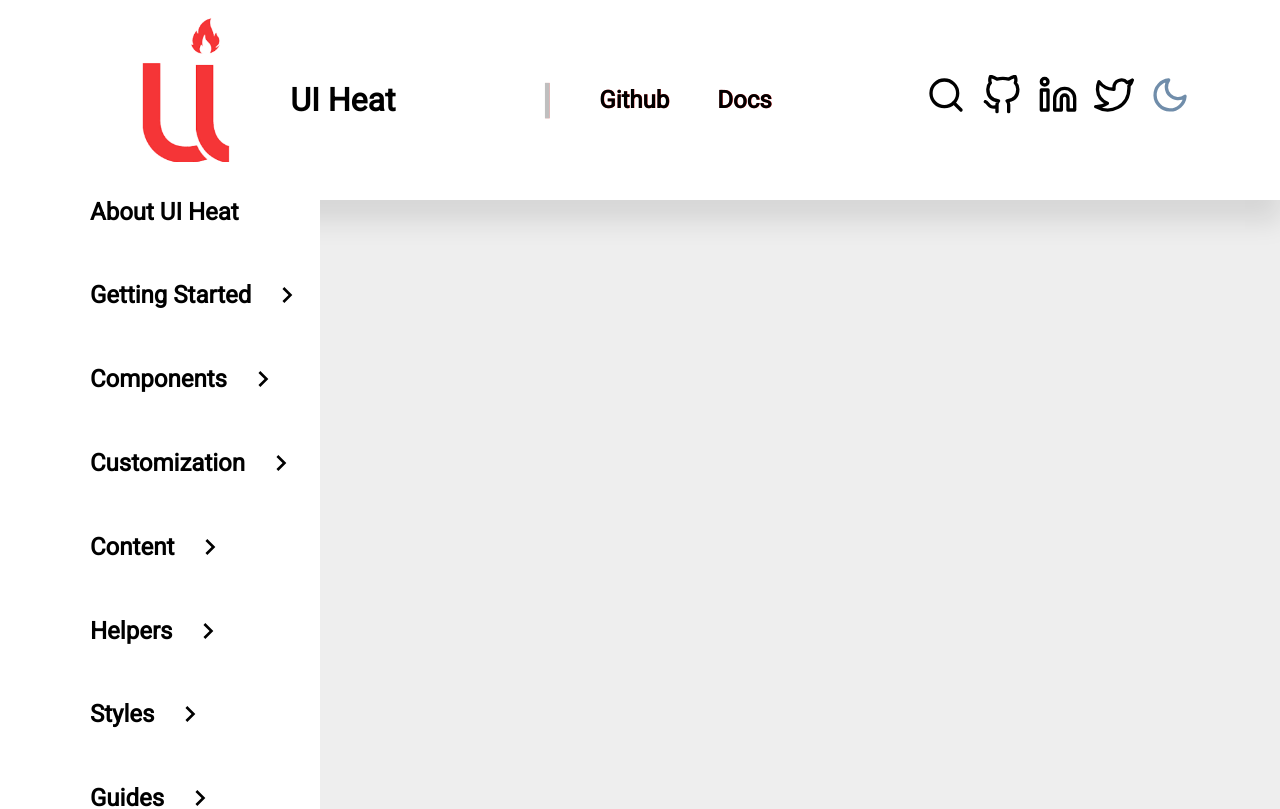
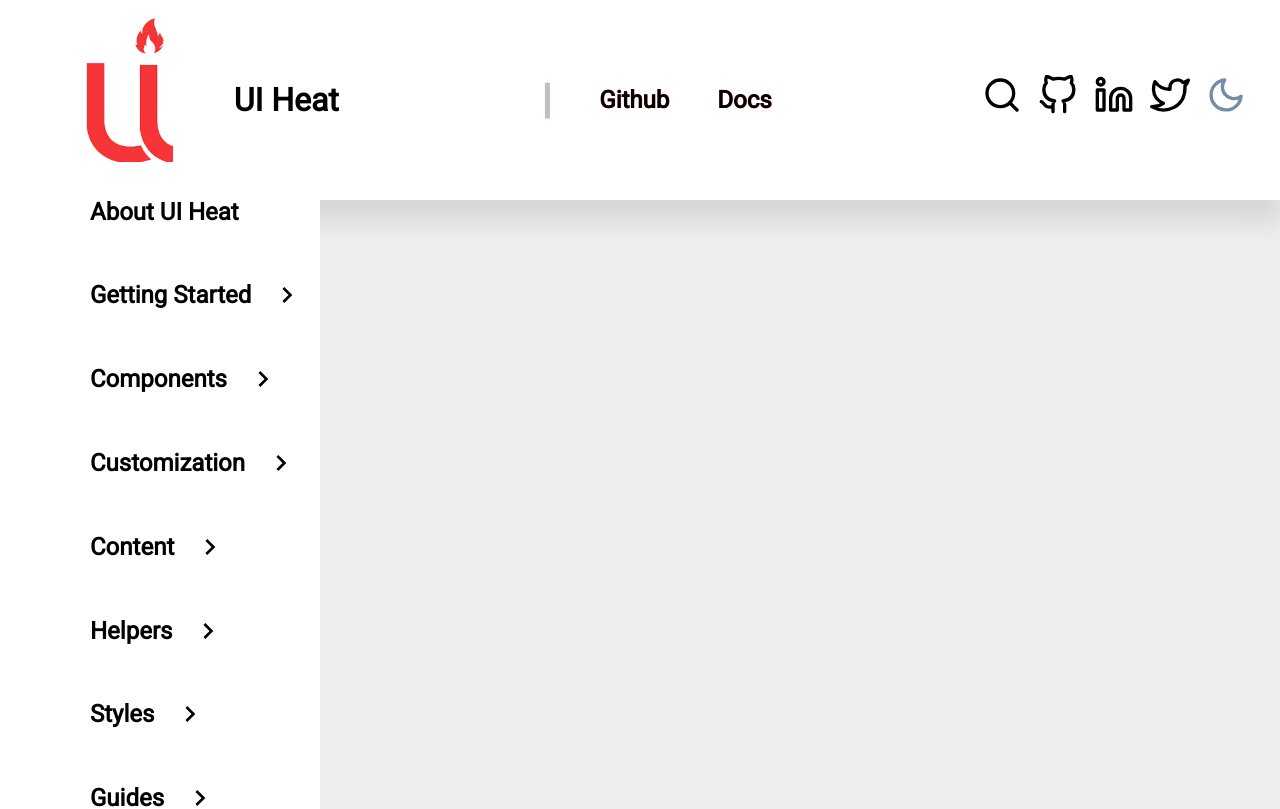
Before and after one commit to HoseaCodes/ui-library, a React (Create React App) app: page / in a window 1280 px wide. Shown: the top 809 px of the page. Built offline with nearby package versions, Linux system fonts and the light colour scheme.

Commit message:
fix(*): update folder structure

```diff
--- a/src/App.js
+++ b/src/App.js
@@ -1,9 +1,8 @@
 import { useState } from 'react';
 import './App.css';
-import Nav from './components/nav';
-import './components/components.css';
+import Nav from './components/nav/nav';
 import { ThemeProvider } from 'styled-components';
-import SideBar from './components/sideBar';
+import SideBar from './components/sidebar/sideBar';
 
 const LightTheme = {
   pageBackground: "white",
--- a/src/components/logo.jsx
+++ b/src/components/nav/logo.jsx
@@ -1,5 +1,5 @@
 import React from 'react';
-import Logo1 from '../images/logo.png'
+import Logo1 from '../../assets/logo.png'
 import styled from 'styled-components';
 
 const Title = styled.h1`
--- /dev/null
+++ b/src/components/nav/nav.css
@@ -0,0 +1,59 @@
+header {
+    display: flex;
+    flex-direction: row;
+    justify-content: space-between;
+    align-items: center;
+    background-color: #f0f2f2;
+    padding: 0 2%;
+    box-shadow: 2px 22px 25px rgba(0, 0, 0, 0.1);
+}
+
+.social {
+    display: flex;
+}
+
+.social li {
+    font-size: 2.5rem;
+    padding: 0.5rem;
+}
+
+.social li i {
+    color: #708daa;
+}
+
+nav ul {
+    display: flex;
+}
+
+nav ul .line {
+    color: gray;
+    font-size: 2.5rem;
+    opacity: 0.5;
+}
+
+nav ul li {
+    color: black;
+    text-shadow: 0.2px 0.2px #f53537;
+    line-height: 1rem;
+    font-size: 1.5rem;
+    font-weight: bold;
+    padding: 1.5rem;
+}
+
+nav ul li a {
+    color: black;
+    text-decoration: none;
+}
+
+.logo-section {
+    display: flex;
+    align-items: center;
+}
+
+.logo-section .logo {
+    height: 200px;
+}
+
+.logo-section svg {
+    font-size: 2rem;
+}
--- a/src/components/nav.jsx
+++ b/src/components/nav/nav.jsx
@@ -1,5 +1,5 @@
 import React from 'react';
-import './components.css'
+import './nav.css'
 import styled from 'styled-components';
 import Logo from './logo';
 import Social from './soical';
@@ -12,6 +12,7 @@ const Navigation = styled.nav`
 const Headergroup = styled.header`
     background-color: ${props => props.theme.pageBackground};
     transitionL all .5s ease;
+
 `;
 
 const Linkitems = styled.li`
--- a/src/components/soical.jsx
+++ b/src/components/nav/soical.jsx
@@ -1,5 +1,5 @@
 import React from 'react';
-import './components.css';
+import './nav.css';
 import styled from 'styled-components';
 import { FiGithub, FiLinkedin, FiTwitter, FiSun, FiMoon, FiSearch } from "react-icons/fi";
 
--- a/src/components/components.css
+++ b/src/components/sidebar/sideBar.css
@@ -1,54 +1,4 @@
-li {
-  list-style: none;
-}
-.social {
-  display: flex;
-}
-.social li {
-  font-size: 2.5rem;
-  padding: 0.5rem;
-}
-.social li i {
-  color: #708daa;
-}
-nav ul {
-  display: flex;
-}
-nav ul .line {
-  color: gray;
-  font-size: 2.5rem;
-  opacity: 0.5;
-}
-nav ul li {
-  color: black;
-  text-shadow: 0.2px 0.2px #f53537;
-  line-height: 1rem;
-  font-size: 1.5rem;
-  font-weight: bold;
-  padding: 1.5rem;
-}
-nav ul li a {
-  color: black;
-  text-decoration: none;
-}
-header {
-  display: flex;
-  flex-direction: row;
-  justify-content: space-evenly;
-  align-items: center;
-  background-color: #f0f2f2;
-  box-shadow: 2px 22px 25px rgba(0, 0, 0, 0.1);
-}
-.logo-section {
-  display: flex;
-  align-items: center;
-}
-.logo-section .logo {
-  height: 200px;
-}
-.logo-section svg {
-  font-size: 2rem;
-}
+
 .sidebar {
   height: 100vh;
   min-height: 500px;
--- a/src/components/sideBar.jsx
+++ b/src/components/sidebar/sideBar.jsx
@@ -1,6 +1,8 @@
 import React, { useState } from 'react';
 import { MdKeyboardArrowRight, MdKeyboardArrowDown } from 'react-icons/md'
 import styled from 'styled-components';
+import './sideBar.css'
+
 
 const Title = styled.div`
     display: flex;
--- a/src/index.css
+++ b/src/index.css
@@ -11,3 +11,7 @@ code {
   font-family: source-code-pro, Menlo, Monaco, Consolas, 'Courier New',
     monospace;
 }
+
+li {
+  list-style: none;
+}
```
Also changed, not shown: src/assets/logo.jpg (renamed from src/images/logo.jpg), src/assets/logo.png (renamed from src/images/logo.png).
